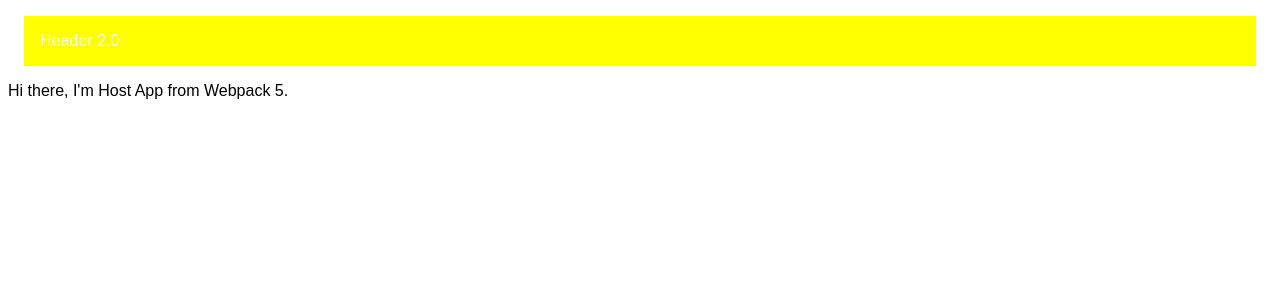
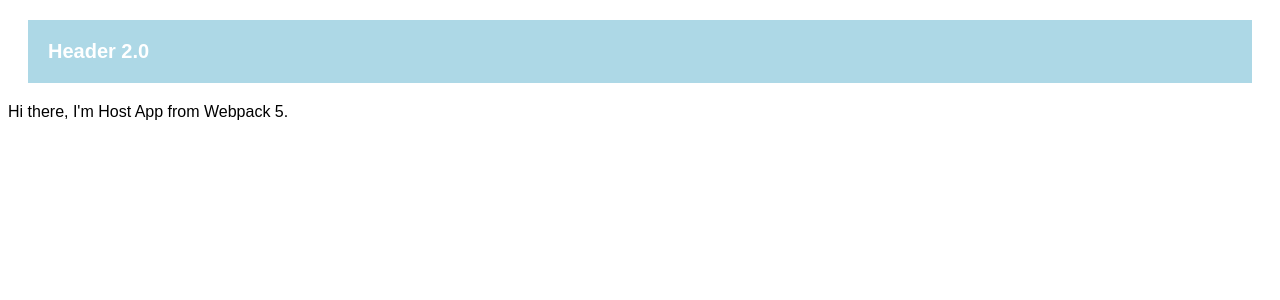
Before and after one commit to amanchaurasiaa/prod-test-header, a React app: page / in a window 1280 px wide. Shown: the top 300 px of the page. Built offline with nearby package versions, Linux system fonts and the light colour scheme.

Commit message:
change header color

```diff
--- a/src/Header.jsx
+++ b/src/Header.jsx
@@ -5,8 +5,10 @@ export default () => (
     style={{
         padding: "1em",
         margin: "1em",
-        background: "yellow",
-        color:"white"
+        background: "lightblue",
+        color:"white",
+        fontWeight:"bold",
+        fontSize:"20px"
     }}
     >
         Header 2.0
```
